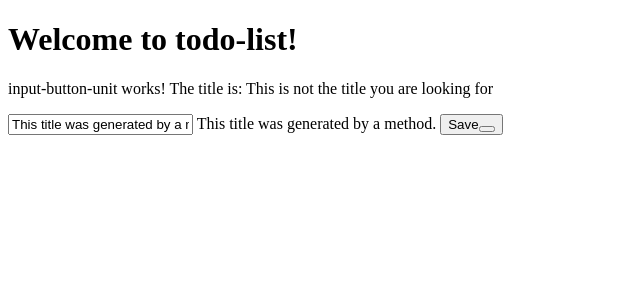
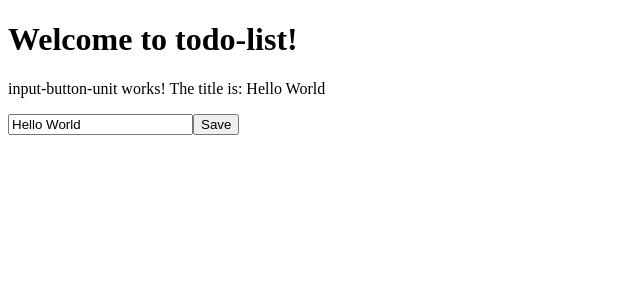
Before and after one commit to Shani-NN/ng-girls-todo-SN, an Angular app: page / in a window 1280 px wide. Shown: the top 300 px of the page, without its empty margins (0-640 px from the left). Built offline with nearby package versions, Linux system fonts and the light colour scheme.

Commit message:
Event Binding

```diff
--- a/src/app/input-button-unit/input-button-unit.component.ts
+++ b/src/app/input-button-unit/input-button-unit.component.ts
@@ -7,10 +7,12 @@ import { Component, OnInit } from '@angular/core';
       input-button-unit works!
       The title is: {{ title }}
     </p>
-    <input [value]="generateTitle()">
 
-    {{ generateTitle() }}
-    <button>Save<button>
+    <input [value]="title"
+    (keyup.enter)="changeTitle($event.target.value)">
+    <button (click)="changeTitle('Button Clicked!')">
+      Save
+    </button>
   `,
   styleUrls: ['./input-button-unit.component.css']
 })
@@ -20,18 +22,10 @@ export class InputButtonUnitComponent implements OnInit {
   constructor() { }
 
   ngOnInit(): void {
-    setTimeout(() => {
-      this.title = 'This is not the title you are looking for';
-    }, 3000);
    }
 
   changeTitle(newTitle: string) {
-    console.log(newTitle);
     this.title = newTitle;
   }
 
-  generateTitle(): string {
-    return 'This title was generated by a method.';
   }
-
-}
```
